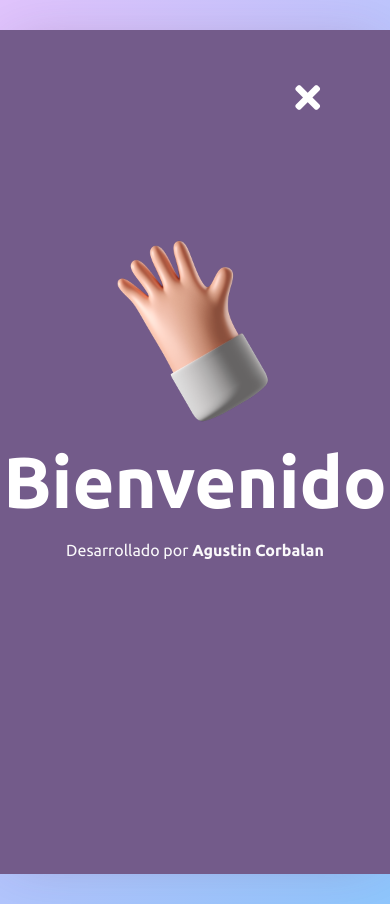
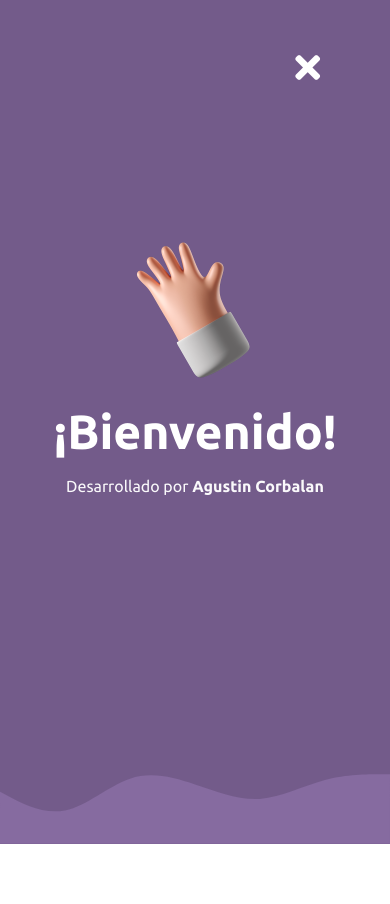
Before and after one commit to lillocorba/login-page, a plain HTML site: page index.html in a window 390 px wide. Both pictures are taken after a click on the element "¡Registrate!". After the commit the page ends 844 px from the top, so only its background shows below. Drawn offline with Linux system fonts and the light colour scheme.

Commit message:
Modificaciones pantallas mensaje movil

```diff
--- a/style.css
+++ b/style.css
@@ -289,7 +289,7 @@
         background-image: linear-gradient(120deg, #e0c3fc 0%, #8ec5fc 100%);
         display: flex;
         justify-content: center;
-        padding: 30px 20px 30px 20px;
+        padding: 0px 20px 0px 20px;
         align-items: center;
         overflow-x: hidden;
     }
@@ -394,4 +394,106 @@
         font-weight: bold;
     }
 
+    .container-mensaje-contraseña {
+        position: absolute;
+        width: 100vw;
+        height: 100vh;
+        background-color: #735b8a;
+        color: white;
+        z-index: -1;
+        display: flex;
+        justify-content: center;
+        align-items: center;
+        flex-direction: column;
+        opacity: 0;
+        transform: translateX(100%);
+        transition: all 1s ease-in-out;
+    }
+
+    .container-mensaje-contraseña-active {
+        z-index: 5;
+        opacity: 1;
+        transform: translateX(0);
+    }
+
+    .mensaje-bienvenido {
+        font-size: 48px;
+        z-index: 2;
+        margin-bottom: 0;
+        transform: translateY(50px);
+        opacity: 0;
+        transition: all 1s cubic-bezier(0.39, 0.575, 0.565, 1) 1.5s;
+    }
+
+    .mensaje-bienvenido-active {
+        opacity: 1;
+        transform: translateY(0);
+    }
+
+    .mensaje-img {
+        width: 150px;
+        margin-bottom: -20px;
+        margin-top: -100px;
+        transform: translateY(50px);
+        opacity: 0;
+        transition: all 1s cubic-bezier(0.39, 0.575, 0.565, 1) 1s;
+    }
+
+    .mensaje-img-active {
+        opacity: 1;
+        transform: translateY(0);
+    }
+
+    .wave-mensaje {
+        position: absolute;
+        bottom: 0;
+        left: 0;
+        transform: translateY(0px);
+    }
+
+    .cruz-mensaje {
+        color: white;
+        font-size: 36px;
+        position: absolute;
+        top: 0;
+        right: 0;
+        margin-top: 50px;
+        margin-right: 70px;
+        cursor: pointer;
+    }
+
+    .cruz-mensaje:hover {
+        animation-name: cruz-rotate;
+        animation-duration: 1s;
+        animation-timing-function: ease-in-out;
+    }
+
+    @keyframes cruz-rotate {
+        0% {
+            transform: rotate(0deg);
+        }
+
+        100% {
+            transform: rotate(180deg);
+        }
+    }
+
+    .mensaje-desarrollo {
+        font-size: 16px;
+        transform: translateY(50px);
+        opacity: 0;
+        transition: all 1s cubic-bezier(0.39, 0.575, 0.565, 1) 2s;
+    }
+
+    .mensaje-desarrollo-active {
+        transform: translateY(0px);
+        opacity: 1;
+    }
+
+    .mensaje-desarrollo a {
+        text-decoration: none;
+        color: white;
+        font-weight: bold;
+    }
+
 }
```
